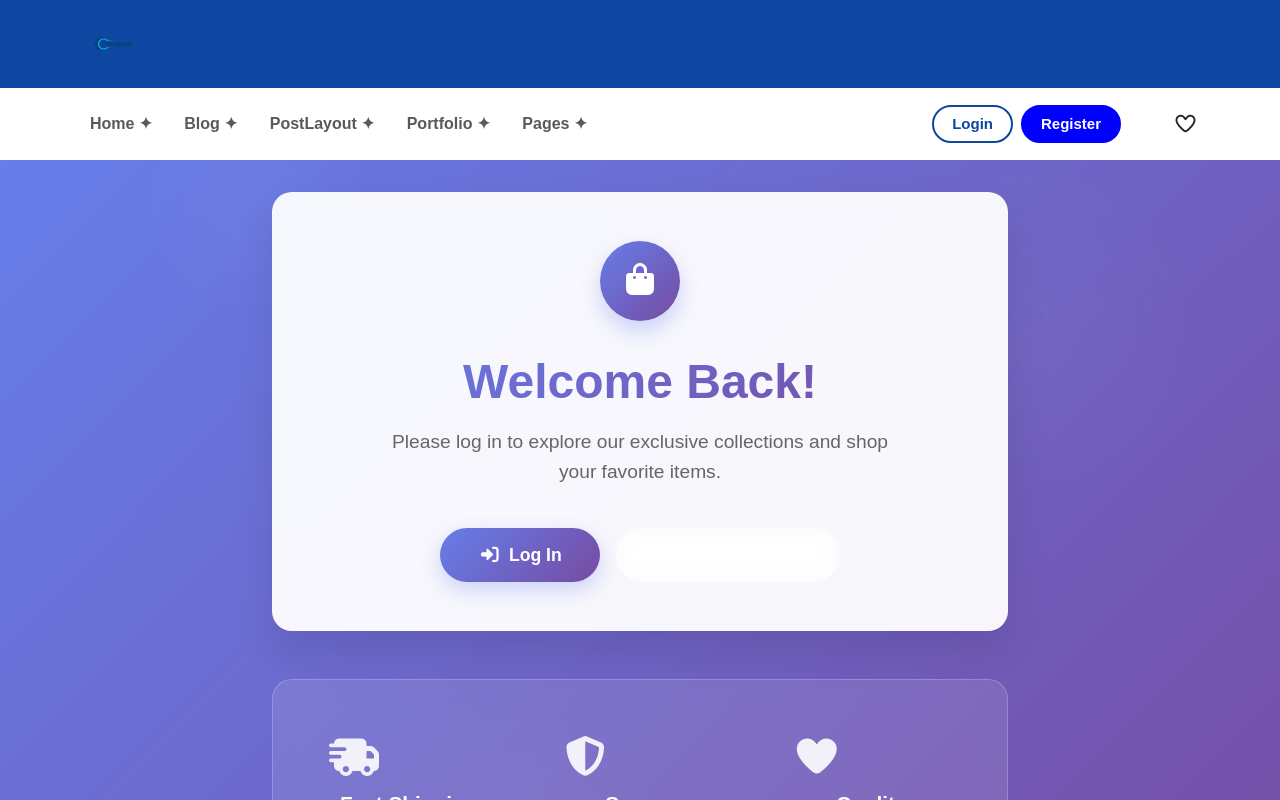
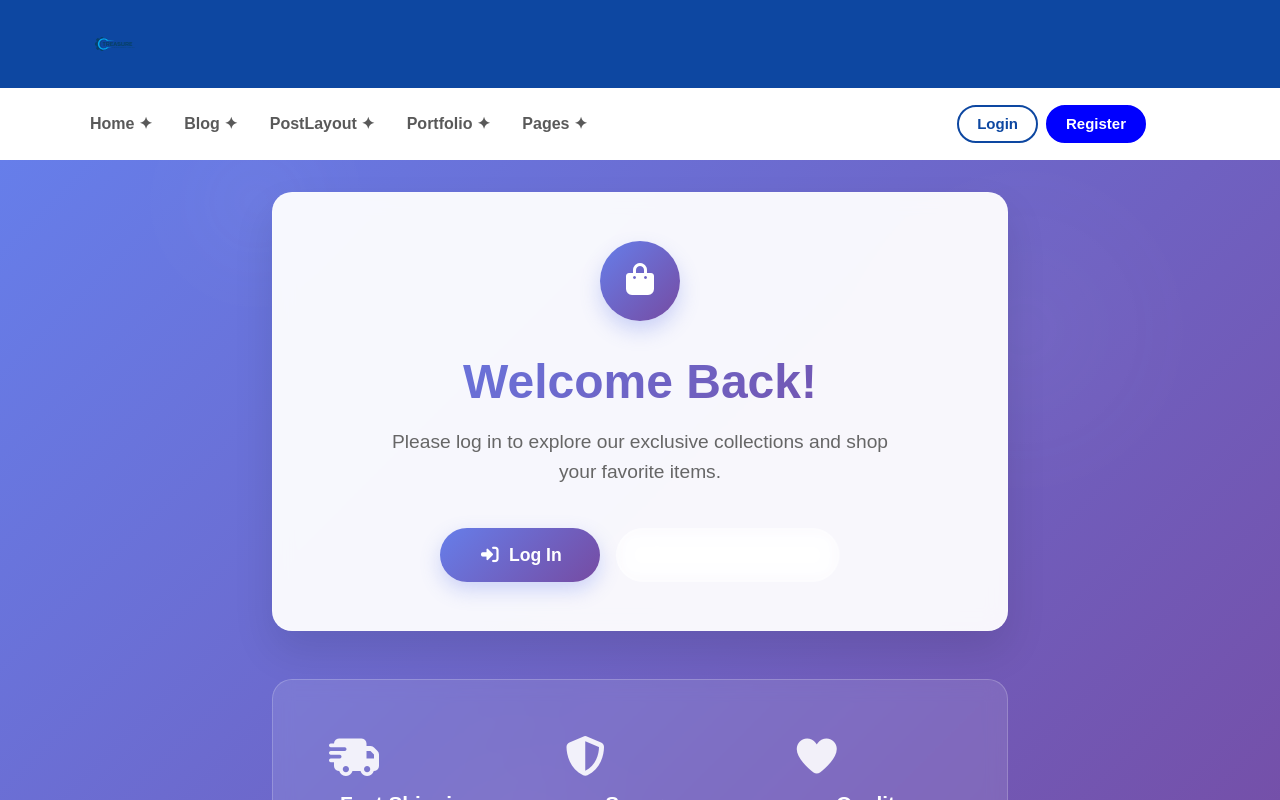
Before and after one commit to jachiketreasure/ecommerce-backend, a React (Vite) app: page /#/ in a window 1280 px wide. Shown: the top 800 px of the page. Built offline with nearby package versions, Linux system fonts and the light colour scheme; no server answers.

Commit message:
Hide favorite button from non-authenticated users

```diff
--- a/src/components/Nav/Nav.jsx
+++ b/src/components/Nav/Nav.jsx
@@ -96,7 +96,7 @@ export default function Navbar() {
 
         <div className="iconss fs-5 d-flex gap-3">
           {isAuthenticated && <i className="fa-solid fa-magnifying-glass"></i>}
-          <i className="fa-regular fa-heart"></i>
+          {isAuthenticated && <i className="fa-regular fa-heart"></i>}
       {isAuthenticated && (
         <div className="position-relative">
           <i
```
